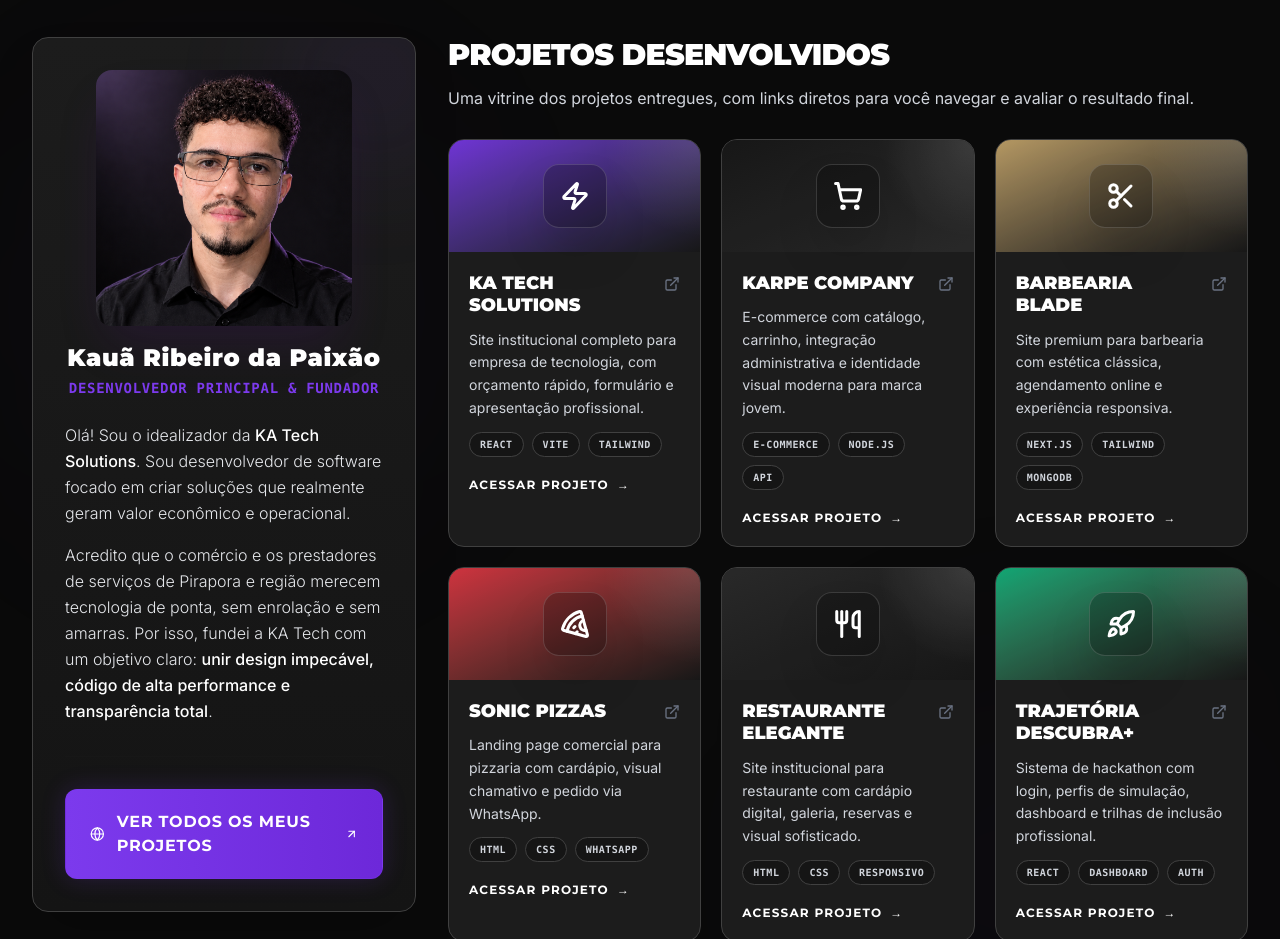
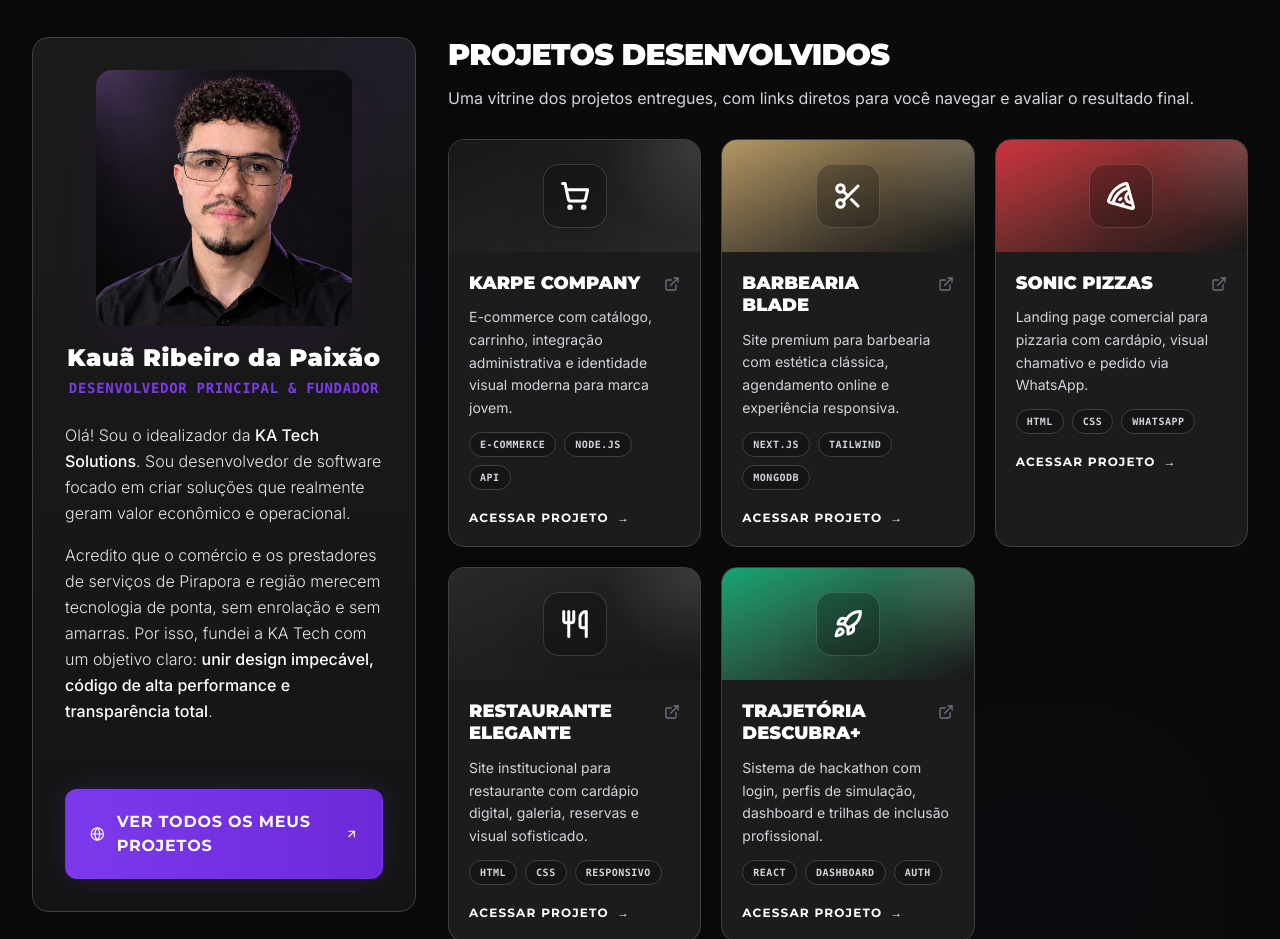
Before and after one commit to KauaiiBR/KA-TECH, a React (Vite) app: page / in a window 1280 px wide. Shown: the part 3460-4399 px from the top of the page. Built offline with nearby package versions, Linux system fonts and the light colour scheme.

Commit message:
fix: remove ka tech dos projetos desenvolvidos

```diff
--- a/src/components/FounderShowcase.tsx
+++ b/src/components/FounderShowcase.tsx
@@ -1,17 +1,9 @@
-import { ExternalLink, Globe, ArrowUpRight, Zap, ShoppingCart, Scissors, Pizza, Utensils, Rocket } from 'lucide-react';
+import { ExternalLink, Globe, ArrowUpRight, ShoppingCart, Scissors, Pizza, Utensils, Rocket } from 'lucide-react';
 import { motion } from 'motion/react';
 import fundadorPhoto from '../assets/images/fundador.png';
 
 export default function FounderShowcase() {
   const projects = [
-    {
-      title: 'KA Tech Solutions',
-      description: 'Site institucional completo para empresa de tecnologia, com orçamento rápido, formulário e apresentação profissional.',
-      url: 'https://ka-tech.onrender.com',
-      icon: Zap,
-      gradient: 'from-[#7C3AED] to-[#1a1a1a]',
-      tags: ['React', 'Vite', 'Tailwind'],
-    },
     {
       title: 'KARPE Company',
       description: 'E-commerce com catálogo, carrinho, integração administrativa e identidade visual moderna para marca jovem.',
```
